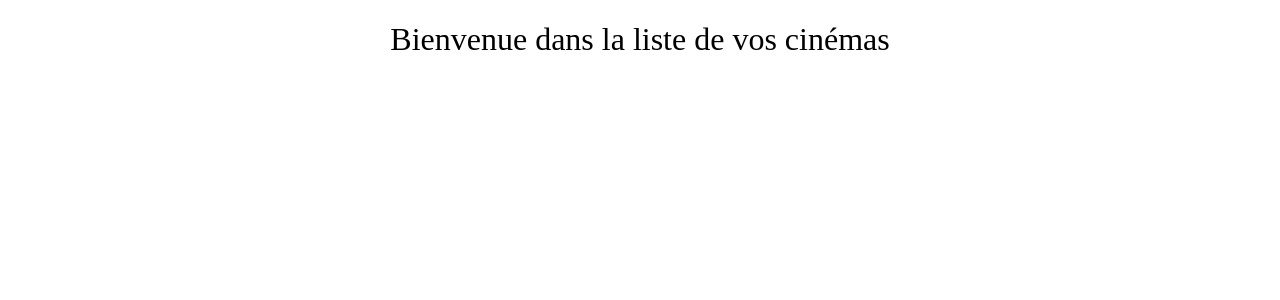
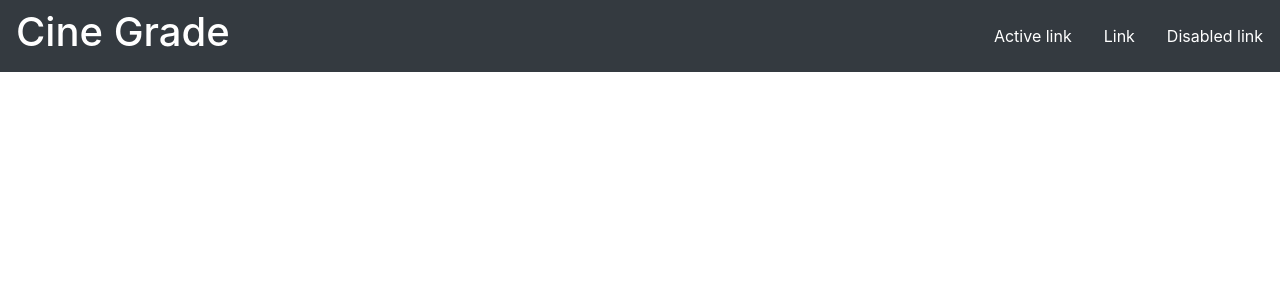
Before and after one commit to fzammit/Exercice, a Symfony app: template templates/app/index.html.twig in a window 1280 px wide. Shown: the top 300 px of the page. Run offline with Twig, Linux system fonts and the light colour scheme; the template is opened without the code that fills it, so the values that code supplies are empty; some libraries are stand-ins or nearby versions.

Commit message:
end exercice :godmode:

```diff
--- /dev/null
+++ b/templates/__partials/nav.html.twig
@@ -0,0 +1,9 @@
+
+<nav class="navbar navbar-expand-lg navbar-dark bg-dark justify-content-between my-auto ">
+    <h1 class="text-white">Cine Grade</h1>
+    <div class="row">
+        <a class="nav-link active text-white" href="#">Active link</a>
+        <a class="nav-link text-white" href="#">Link</a>
+        <a class="nav-link disabled text-white" href="#">Disabled link</a>
+    </div>
+</nav>
--- a/templates/app/index.html.twig
+++ b/templates/app/index.html.twig
@@ -4,12 +4,10 @@
 
 {% block body %}
 
-<h1 style="font-family: Montserrat; font-weight:lighter; text-align:center;">Bienvenue dans la liste de vos cinémas</h1>
-
-<ul>
+<ul class="list-unstyled list-group col-3 ml-auto mr-auto mt-5">
     {% for cinema in cinemas %}
-    <li>
-        {{cinema.name}}
+    <li class="text-center list-group-item p-3">
+        <strong>{{cinema.name}}</strong>
         <br>{{cinema.description}}
     </li>
     {% endfor %}
--- a/templates/base.html.twig
+++ b/templates/base.html.twig
@@ -1,12 +1,28 @@
 <!DOCTYPE html>
 <html>
+
 <head>
     <meta charset="UTF-8">
+    <link rel="stylesheet" href="https://stackpath.bootstrapcdn.com/bootstrap/4.4.1/css/bootstrap.min.css"
+        integrity="sha384-Vkoo8x4CGsO3+Hhxv8T/Q5PaXtkKtu6ug5TOeNV6gBiFeWPGFN9MuhOf23Q9Ifjh" crossorigin="anonymous">
     <title>{% block title %}Welcome!{% endblock %}</title>
     {% block stylesheets %}{% endblock %}
 </head>
+
 <body>
+    {% include '__partials/nav.html.twig' %}
     {% block body %}{% endblock %}
+
+    <script src="https://code.jquery.com/jquery-3.4.1.slim.min.js"
+        integrity="sha384-J6qa4849blE2+poT4WnyKhv5vZF5SrPo0iEjwBvKU7imGFAV0wwj1yYfoRSJoZ+n" crossorigin="anonymous">
+    </script>
+    <script src="https://cdn.jsdelivr.net/npm/popper.js@1.16.0/dist/umd/popper.min.js"
+        integrity="sha384-Q6E9RHvbIyZFJoft+2mJbHaEWldlvI9IOYy5n3zV9zzTtmI3UksdQRVvoxMfooAo" crossorigin="anonymous">
+    </script>
+    <script src="https://stackpath.bootstrapcdn.com/bootstrap/4.4.1/js/bootstrap.min.js"
+        integrity="sha384-wfSDF2E50Y2D1uUdj0O3uMBJnjuUD4Ih7YwaYd1iqfktj0Uod8GCExl3Og8ifwB6" crossorigin="anonymous">
+    </script>
     {% block javascripts %}{% endblock %}
 </body>
+
 </html>
```
Lines whose indentation alone changed are shown as unchanged.
